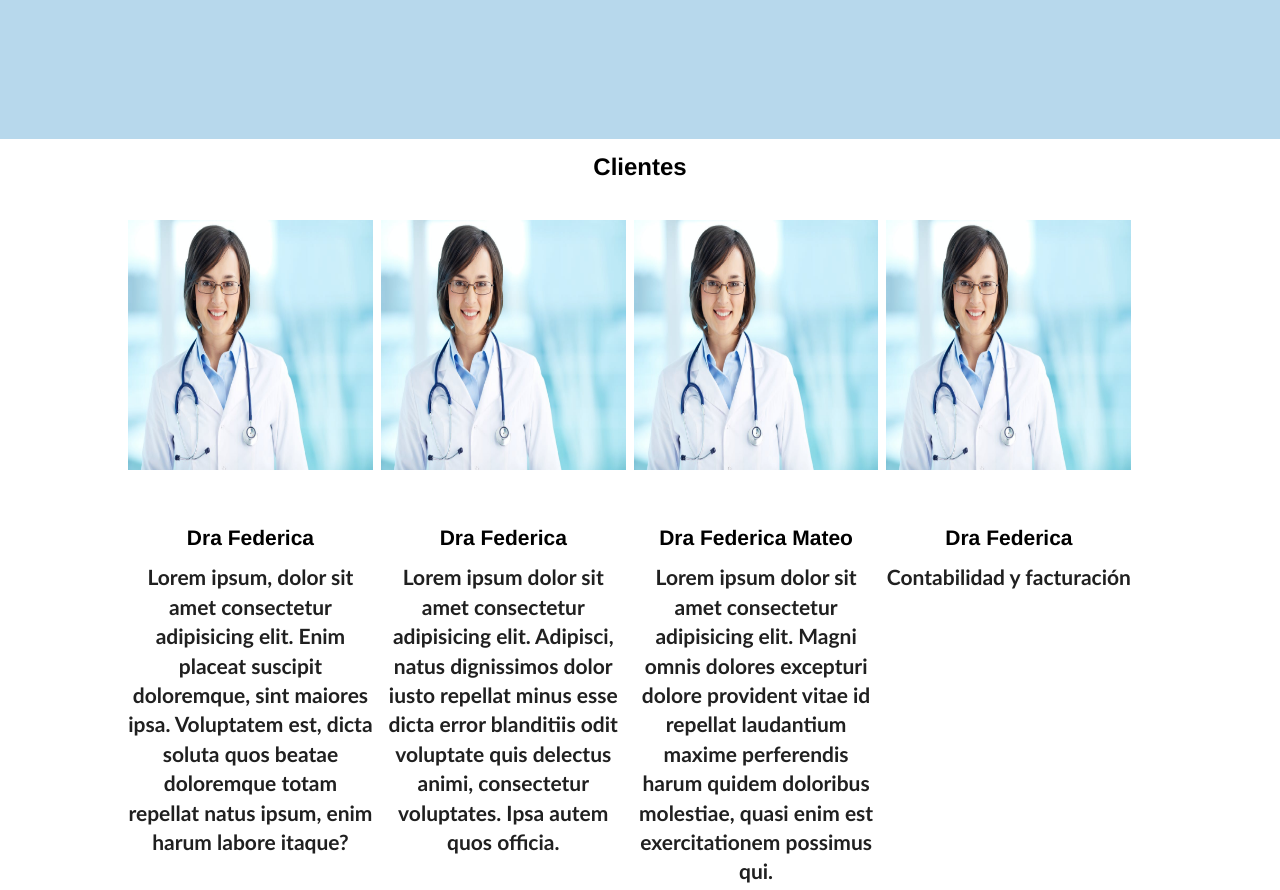
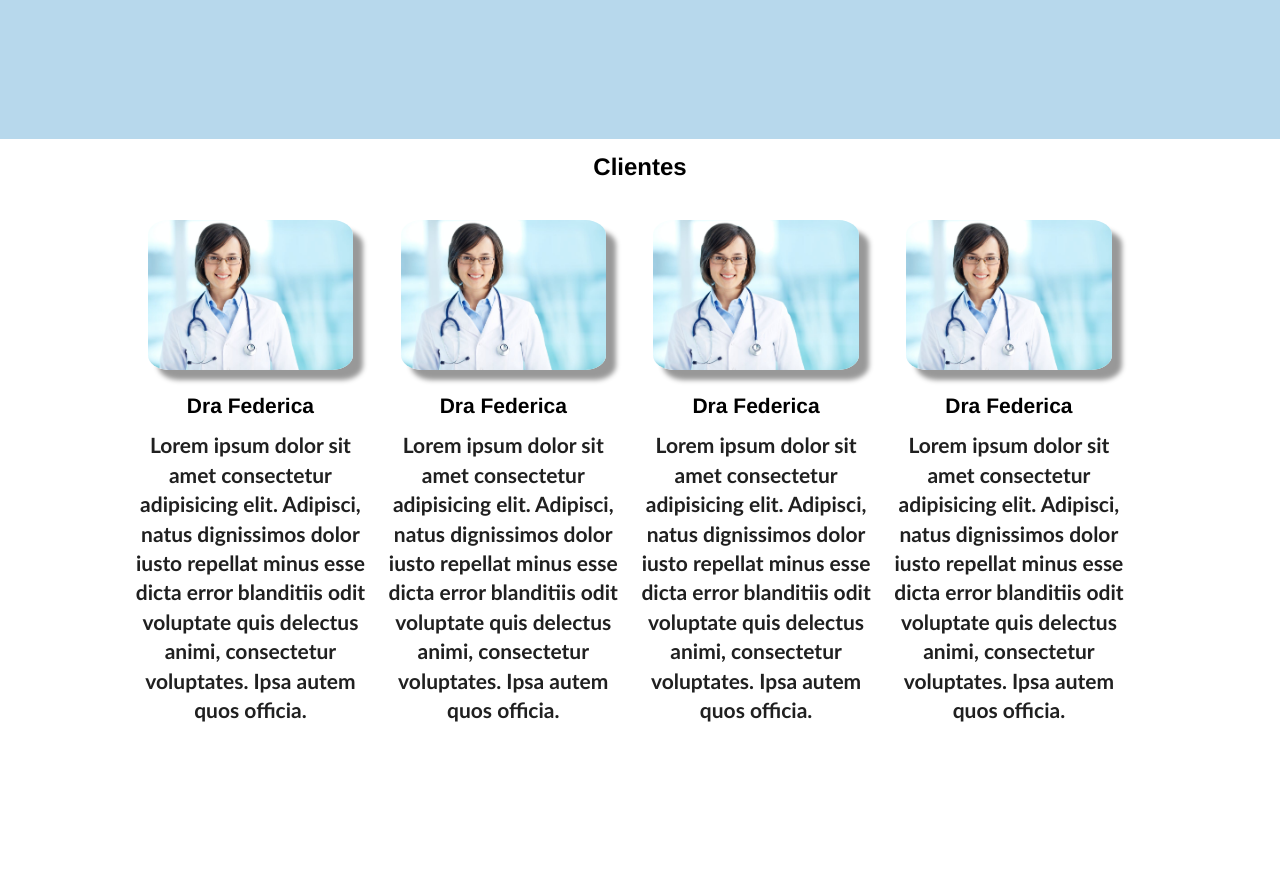
Before and after one commit to kockono/Porta-De-La-Salud, a plain HTML site: page index.html in a window 1280 px wide. Shown: the part 5352-6242 px from the top of the page. Drawn offline with nearby package versions, Linux system fonts and the light colour scheme.

Commit message:
Arreglado clientes fotos

```diff
--- a/css/index.css
+++ b/css/index.css
@@ -10,7 +10,14 @@
   --blanco: #ffffff;
   --division: #ffffff;
 }
-
+.shadow{
+  -moz-box-shadow: 10px 10px 5px rgba(0, 0, 0, 0.459);
+  -webkit-box-shadow: 10px 10px 5px rgba(0, 0, 0, 0.61);
+  box-shadow: 10px 10px 5px rgba(0, 0, 0, 0.404);
+  -moz-border-radius:25px;
+  -webkit-border-radius:25px;
+  border-radius:25px;
+}
 .imagen {
   margin-top: 2%;
   margin-bottom: 2%;
--- a/index.html
+++ b/index.html
@@ -373,26 +373,26 @@
     <h2 style="margin-top: 1%;">Clientes</h2>
     <br>
     <div class="ae-grid au-xs-ta-center au-mb-4">
-      <div class="ae-grid__item item-lg-3 ae-kappa au-mb-3"><img src="img/doctor1.jpg"
-          style="width: 300x;height: 250px; " alt="" class="au-mb-3">
-        <h5 class="ae-u-bolder au-mt-2">Dra Federica</h5>
-        <p class="ae-u-bolder au-mb-3">Lorem ipsum, dolor sit amet consectetur adipisicing elit. Enim placeat suscipit doloremque, sint maiores ipsa. Voluptatem est, dicta soluta quos beatae doloremque totam repellat natus ipsum, enim harum labore itaque?</p>
-      </div>
-      <div class="ae-grid__item item-lg-3 ae-kappa au-mb-3"><img src="img/doctor1.jpg"
-          style="width: 300x;height: 250px;" alt="" class="au-mb-3">
+      <div class="ae-grid__item item-lg-3 ae-kappa au-mb-3"><img class="shadow"src="img/doctor1.jpg"
+        style="width: 250x;height: 150px; border-radius: 10%;" alt="" class="au-mb-3">
+      <h5 class="ae-u-bolder au-mt-2">Dra Federica</h5>
+      <p class="ae-u-bolder au-mb-3">Lorem ipsum dolor sit amet consectetur adipisicing elit. Adipisci, natus dignissimos dolor iusto repellat minus esse dicta error blanditiis odit voluptate quis delectus animi, consectetur voluptates. Ipsa autem quos officia.</p>
+    </div>
+      <div class="ae-grid__item item-lg-3 ae-kappa au-mb-3"><img class="shadow"src="img/doctor1.jpg"
+          style="width: 250x;height: 150px; border-radius: 10%;" alt="" class="au-mb-3">
         <h5 class="ae-u-bolder au-mt-2">Dra Federica</h5>
         <p class="ae-u-bolder au-mb-3">Lorem ipsum dolor sit amet consectetur adipisicing elit. Adipisci, natus dignissimos dolor iusto repellat minus esse dicta error blanditiis odit voluptate quis delectus animi, consectetur voluptates. Ipsa autem quos officia.</p>
       </div>
-      <div class="ae-grid__item item-lg-3 ae-kappa au-mb-3"><img src="img/doctor1.jpg"
-          style="width: 300x;height: 250px;" alt="" class="au-mb-3">
-        <h5 class="ae-u-bolder au-mt-2">Dra Federica Mateo</h5>
-        <p class="ae-u-bolder au-mb-3">Lorem ipsum dolor sit amet consectetur adipisicing elit. Magni omnis dolores excepturi dolore provident vitae id repellat laudantium maxime perferendis harum quidem doloribus molestiae, quasi enim est exercitationem possimus qui.</p>
-      </div>
-      <div class="ae-grid__item item-lg-3 ae-kappa au-mb-3"><img src="img/doctor1.jpg"
-          style="width: 300x;height: 250px;" alt="" class="au-mb-3">
-        <h5 class="ae-u-bolder au-mt-2">Dra Federica</h5>
-        <p class="ae-u-bolder au-mb-3">Contabilidad y facturación </p>
-      </div>
+      <div class="ae-grid__item item-lg-3 ae-kappa au-mb-3"><img class="shadow"src="img/doctor1.jpg"
+        style="width: 250x;height: 150px; border-radius: 10%;" alt="" class="au-mb-3">
+      <h5 class="ae-u-bolder au-mt-2">Dra Federica</h5>
+      <p class="ae-u-bolder au-mb-3">Lorem ipsum dolor sit amet consectetur adipisicing elit. Adipisci, natus dignissimos dolor iusto repellat minus esse dicta error blanditiis odit voluptate quis delectus animi, consectetur voluptates. Ipsa autem quos officia.</p>
+    </div>
+    <div class="ae-grid__item item-lg-3 ae-kappa au-mb-3"><img class="shadow"src="img/doctor1.jpg"
+      style="width: 250x;height: 150px; border-radius: 10%;" alt="" class="au-mb-3">
+    <h5 class="ae-u-bolder au-mt-2">Dra Federica</h5>
+    <p class="ae-u-bolder au-mb-3">Lorem ipsum dolor sit amet consectetur adipisicing elit. Adipisci, natus dignissimos dolor iusto repellat minus esse dicta error blanditiis odit voluptate quis delectus animi, consectetur voluptates. Ipsa autem quos officia.</p>
+  </div>
     </div>
     </section>
   </div>
```
